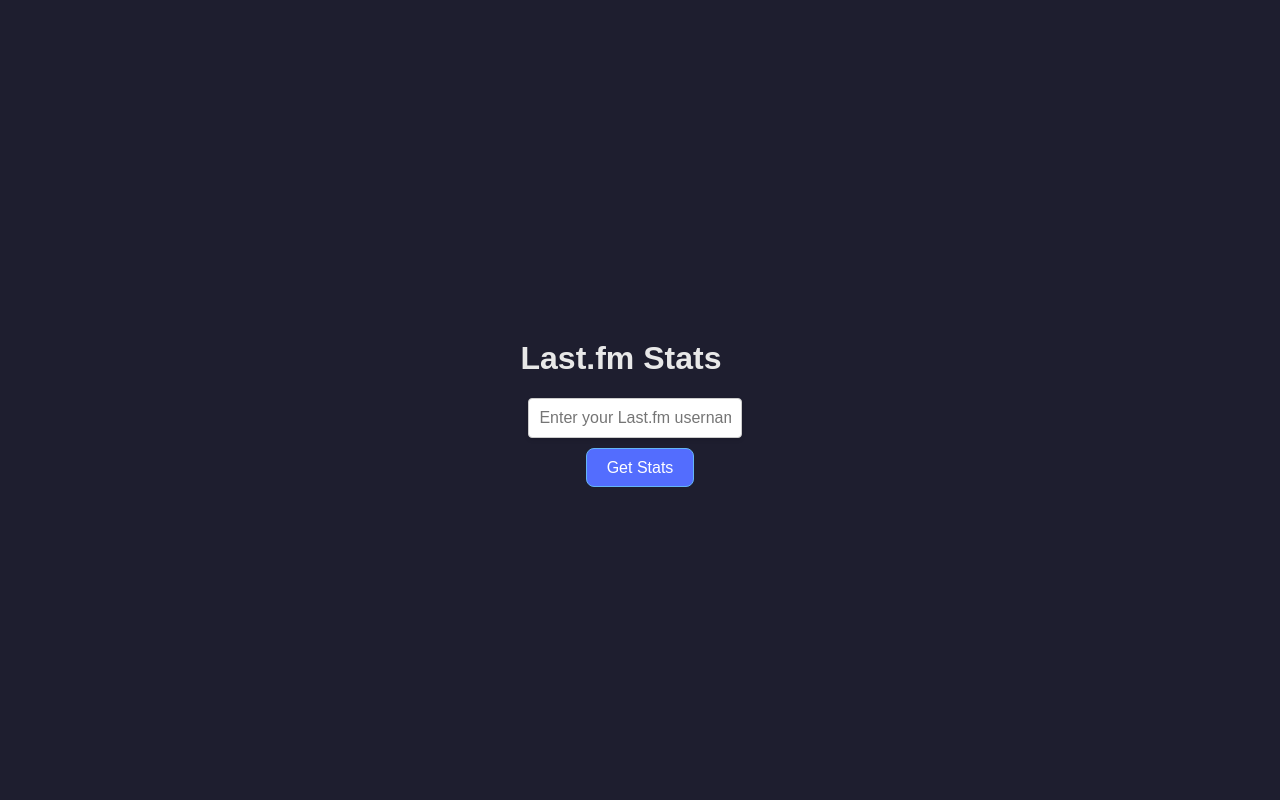
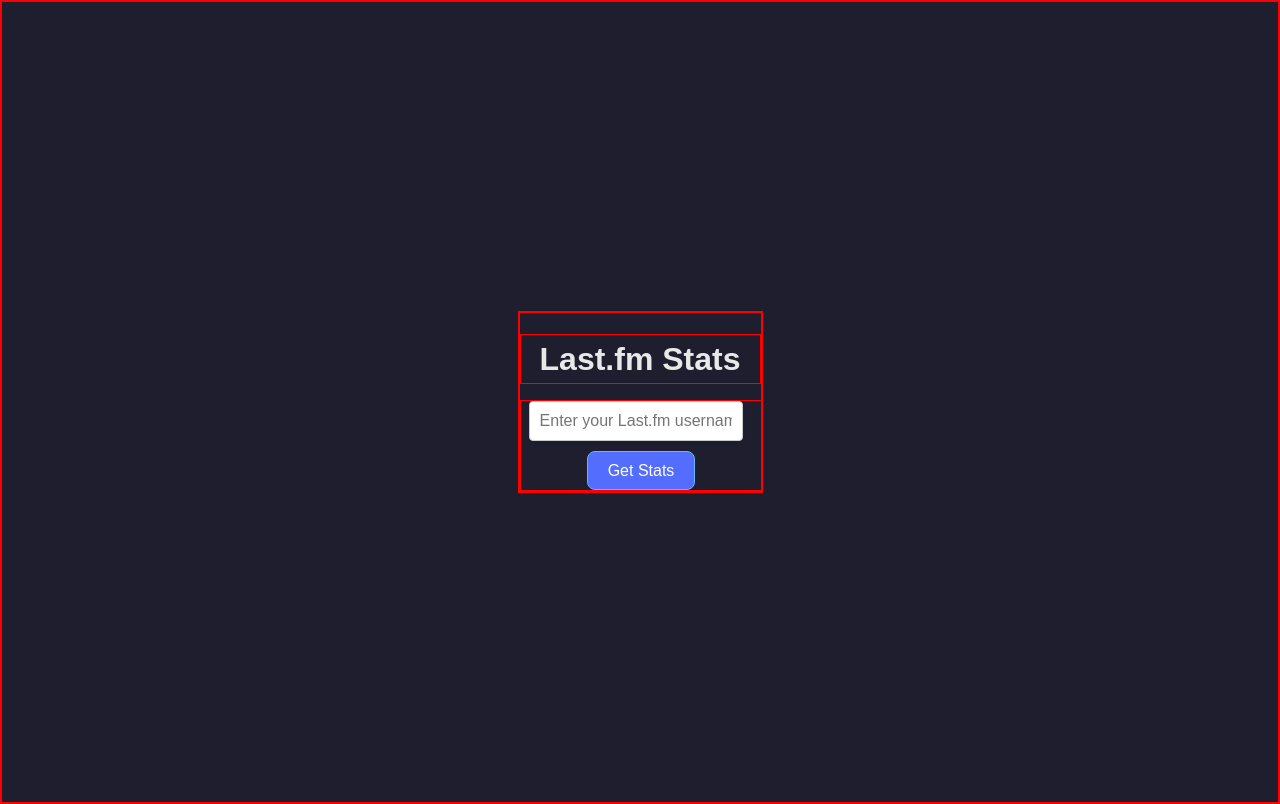
Before and after one commit to coleherman43/last-fm-project-react-version, a React (Vite) app in the folder last-fm-react-vite/: page / in a window 1280 px wide. Built offline with nearby package versions, Linux system fonts and the light colour scheme; no server answers.

Commit message:
Center align headers

```diff
--- a/last-fm-react-vite/src/style.css
+++ b/last-fm-react-vite/src/style.css
@@ -46,6 +46,7 @@
 h1 {
   margin-bottom: 1rem;
   color: #e8e8e8;
+  text-align: center;
 }
 
 form {
@@ -172,6 +173,11 @@
     background-color: #3d5afe;
   }
   li {
-    background: #ffffff;
+    background: #f8e1e1;
   }
 }
+
+/*For debugging */
+* {
+  border: 1px solid red;
+}
```
